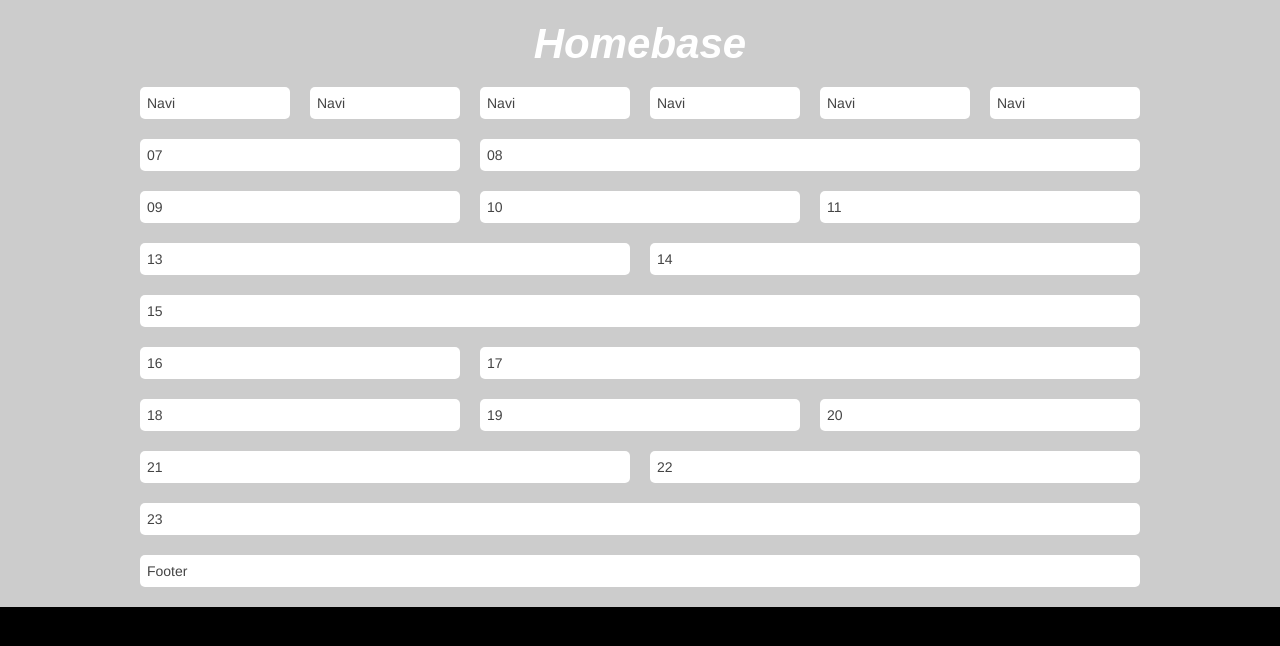
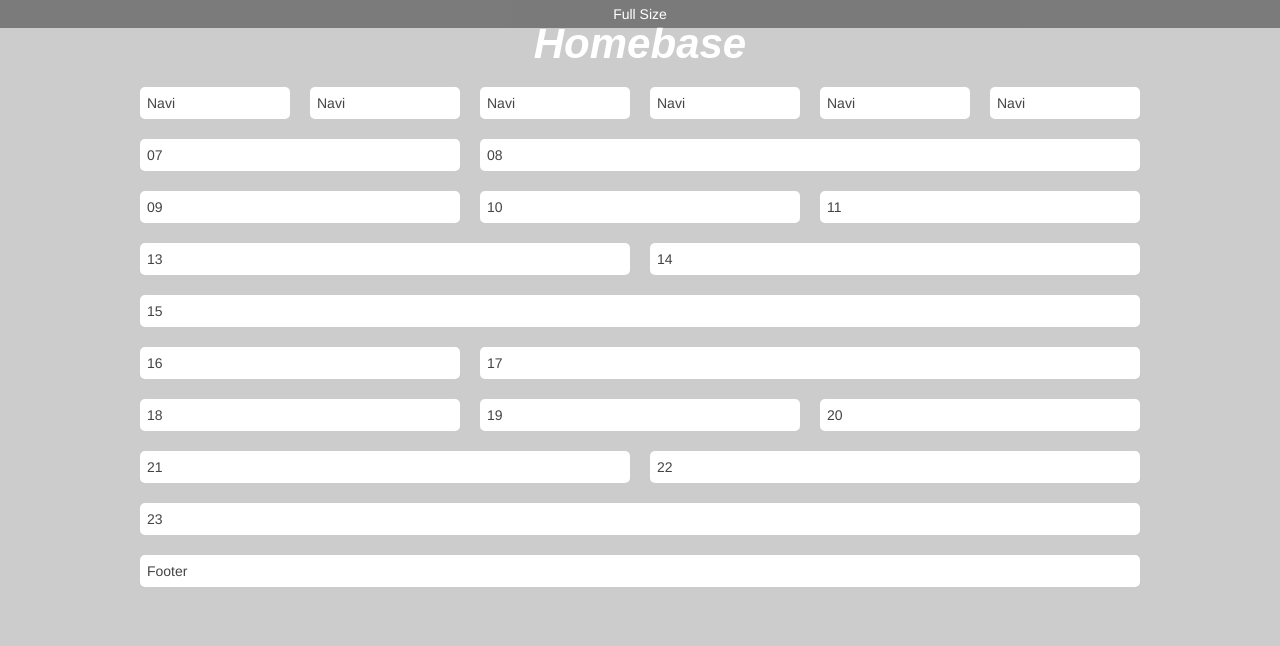
Before and after one commit to xenostar/Homebase, a PHP site: a page that uses index.html in a window 1280 px wide. Shown: the top 646 px of the page. Run offline with PHP 8.4, Linux system fonts and the light colour scheme; some libraries are stand-ins or nearby versions.

Commit message:
Some changes to .sections and other various fixes

```diff
--- a/assets/css/homebase.grid.css
+++ b/assets/css/homebase.grid.css
@@ -17,14 +17,11 @@
                                                 /* The .wrapper defines the overall boundary of the site. All content appears inside the .wrapper
                                                    !!! There is usually only one .wrapper per page */
 
-.section                                      { margin:0 auto; position:relative; vertical-align:top; }
+.section                                      { margin:0; position:relative; padding-left:20px; padding-right:20px; vertical-align:top; }
                                                 /* The .section defines an area of the site with it's own functionality, i.e.: Header Section, Navi Section, Content Section, Footer Section
                                                    !!! There must be at least one .section per .wrapper */
 
-.section_long                                 { margin:0; position:relative; padding-left:20px; padding-right:20px; vertical-align:top; }
-                                                /* An optional .section that is always 100% width with 20 pixels of padding on either side*/
-
-.section_full                                 { margin:0; position:relative; vertical-align:top; }
+.section_full                                 { margin:0; position:relative; vertical-align:top; width:100%; }
                                                 /* An optional .section that is always 100% width */
 
 .row                                          { margin:0 auto; position:relative; vertical-align:top; max-width:1000px; }
--- a/assets/css/style.css
+++ b/assets/css/style.css
@@ -62,9 +62,12 @@
 02 - STYLE.CSS : LAYOUT
 ////////////////////////////////////////////////////////////////////////////////////////////////////
 ------------------------------------------------------------------------------------------------- */
-body                                          { background:#000; }
+body                                          { background:#ccc; }
 .wrapper                                      { background:#ccc; }
 .pad                                          { background:#fff; border-radius:5px; padding:.5em; }
+
+#top-bar                                      { background:rgba(0,0,0,0.4); position:fixed; left:0; right:0; top:0; z-index:10; }
+#top-bar .col_06                              { color:#fff; margin-top:0; padding:5px 0; text-align:center; }
 
 /* Header
 -----------------------------------------------
@@ -100,6 +103,11 @@
 #navi [class^="col_0"]                        { margin-left:0; width:100%; }
 #cont [class^="col_0"]                        { margin-left:0; width:100%; }
 
+.smart                                        { display:auto; }
+.port                                         { display:none; }
+.land                                         { display:none; }
+.full                                         { display:none; }
+
 }
 /* Portrait Tablets
 -----------------------------------------------
@@ -108,16 +116,33 @@
 
 #navi [class^="col_0"]                        { margin-left:0; width:100%; }
 
+.smart                                        { display:none; }
+.port                                         { display:auto; }
+.land                                         { display:none; }
+.full                                         { display:none; }
+
 }
 
 /* Landscape Tablets
 -----------------------------------------------
 /////////////////////////////////////////////// */
 @media (min-width:768px) and (max-width:979px){
+
+.smart                                        { display:none; }
+.port                                         { display:none; }
+.land                                         { display:auto; }
+.full                                         { display:none; }
+
 }
 
 /* Default
 -----------------------------------------------
 /////////////////////////////////////////////// */
 @media (min-width:980px)                      {
+
+.smart                                        { display:none; }
+.port                                         { display:none; }
+.land                                         { display:none; }
+.full                                         { display:auto; }
+
 }
--- a/index.html
+++ b/index.html
@@ -38,14 +38,36 @@
 <body id="top">
 <div class="wrapper gut-side gut-top-20">
 
-	<div class="section_long" id="head">
+	<div class="section" id="top-bar">
+		<div class="row">
+
+			<div class="col_06 smart">Smartphones</div>
+
+		</div>
+		<div class="row">
+
+			<div class="col_06 port">Portrait Tablets</div>
+
+		</div>
+		<div class="row">
+
+			<div class="col_06 land">Landscape Tablets</div>
+
+		</div>
+		<div class="row">
+
+			<div class="col_06 full">Full Size</div>
+
+		</div>
+	</div>
+	<div class="section" id="head">
 		<div class="row">
 
 		<div class="col_06"><h1 class="title">Homebase</h1></div>
 
 		</div>
 	</div>
-	<div class="section_long" id="navi">
+	<div class="section" id="navi">
 		<div class="row">
 
 			<div class="col_01"><div class="pad">Navi</div></div>
@@ -57,7 +79,7 @@
 
 		</div>
 	</div>
-	<div class="section_long" id="cont">
+	<div class="section" id="cont">
 		<div class="row">
 
 			<div class="col_02"><div class="pad">07</div></div>
@@ -83,7 +105,7 @@
 
 		</div>
 	</div>
-	<div class="section_long" id="cont">
+	<div class="section" id="cont">
 		<div class="row">
 
 			<div class="col_02"><div class="pad">16</div></div>
@@ -109,7 +131,7 @@
 
 		</div>
 	</div>
-	<div class="section_long gut-bot-20" id="foot">
+	<div class="section gut-bot-20" id="foot">
 		<div class="row">
 
 			<div class="col_06"><div class="pad">Footer</div></div>
```
Also changed, not shown: .htaccess (added).
